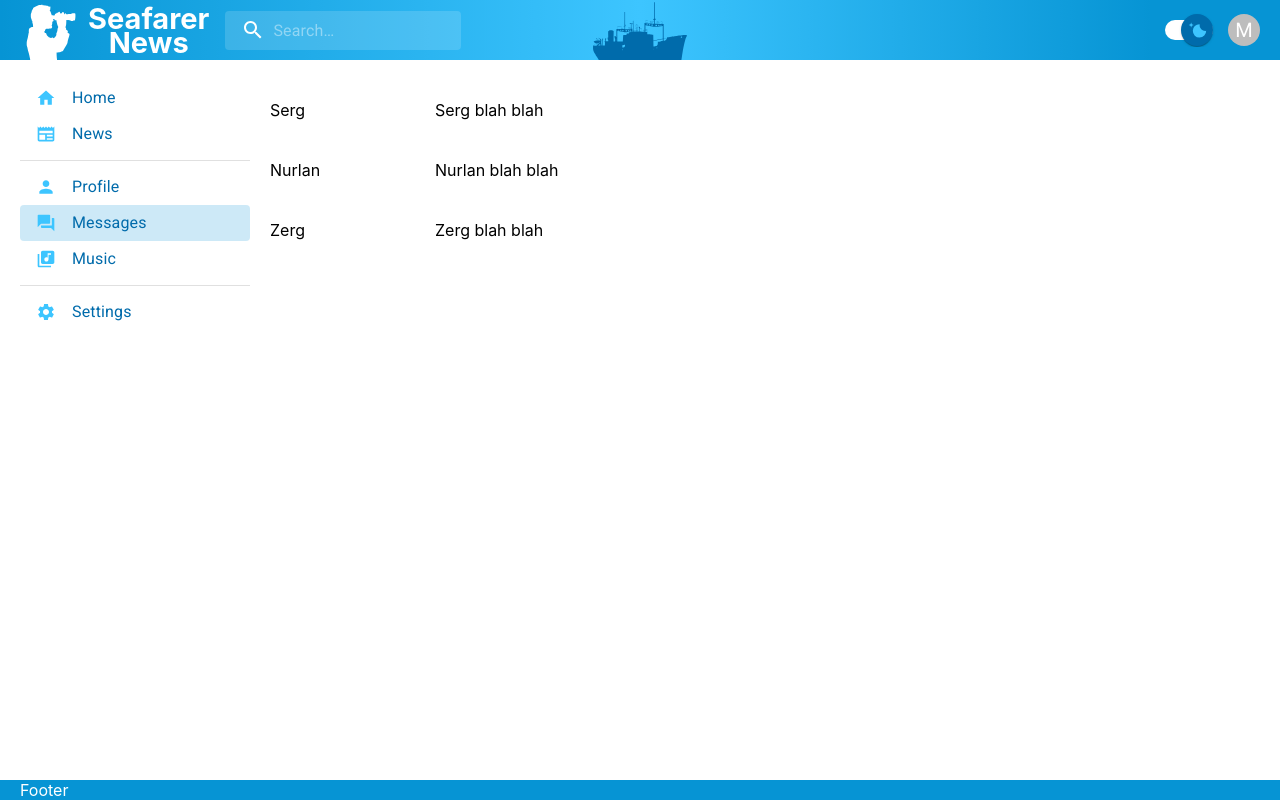
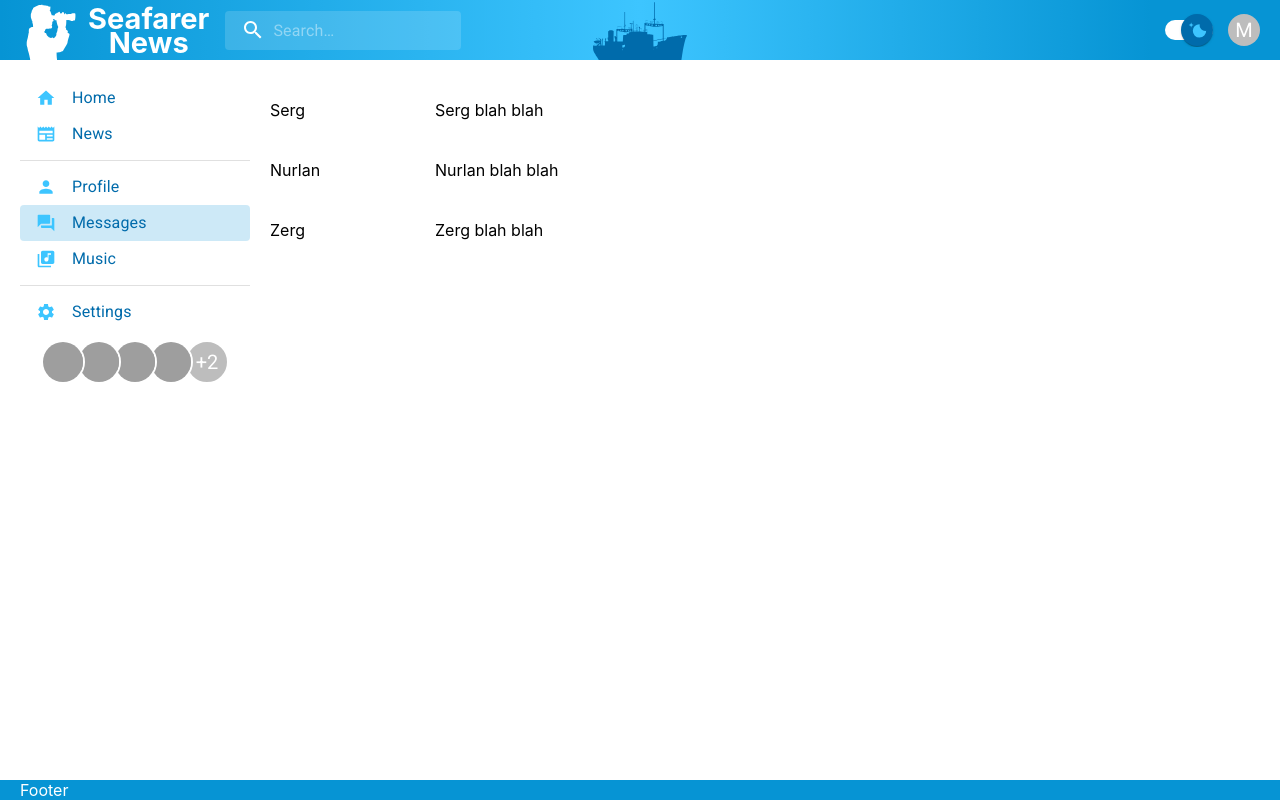
Before and after one commit to N9TMAN/SeafarerNews, a React (Create React App) app in the folder my-app/: page /messages in a window 1280 px wide. Built offline with nearby package versions, Linux system fonts and the light colour scheme; grey boxes are pictures that could not be loaded.

Commit message:
add state and remove data, create Friends component

```diff
--- a/my-app/src/App.js
+++ b/my-app/src/App.js
@@ -12,7 +12,7 @@ function App(props) {
       <ThemeProvider theme={theme}>
         <div className="app">
           <Header />
-          <Main postsData={props.postsData} dialogsData={props.dialogsData} messagesData={props.messagesData}/>
+          <Main state={props.appState}/>
           <Footer />
         </div>
       </ThemeProvider>
--- /dev/null
+++ b/my-app/src/components/Friends/Friend/Friend.jsx
@@ -0,0 +1,10 @@
+import { Avatar } from '@mui/material';
+import React from 'react';
+
+const Friend = (props) => {
+  return (
+    <Avatar alt={props.name} src="/static/images/avatar/1.jpg" />
+  )
+}
+
+export default Friend;
--- /dev/null
+++ b/my-app/src/components/Friends/Friends.jsx
@@ -0,0 +1,19 @@
+import React from 'react';
+import { AvatarGroup } from '@mui/material';
+import Friend from './Friend/Friend';
+import s from './Friends.module.css';
+
+const Friends = (props) => {
+  console.log(props, "friends")
+  let friendsRender = props.state.friendsData.map(friend => <Friend name={friend.name} />)
+
+  return (
+    <div className={s.box}>
+      <AvatarGroup total={friendsRender.length}>
+        {friendsRender}
+      </AvatarGroup>
+    </div>
+  )
+}
+
+export default Friends;
--- /dev/null
+++ b/my-app/src/components/Friends/Friends.module.css
@@ -0,0 +1,6 @@
+.box {
+  display: flex;
+  justify-content: center;
+  align-items: center;
+  margin: 10px 0;
+}
--- a/my-app/src/components/Main/Main.jsx
+++ b/my-app/src/components/Main/Main.jsx
@@ -8,6 +8,7 @@ import { Route, Routes } from 'react-router-dom';
 import News from './../News/News';
 import Music from './../Music/Music';
 import Settings from './../Settings/Settings';
+import Friends from './../Friends/Friends';
 
 // let headerStyleHeight = document.querySelector('.main');
 // let root = document.querySelector('.app');
@@ -15,16 +16,20 @@ import Settings from './../Settings/Settings';
 // console.log(root);
 
 const Main = (props) => {
+  console.log(props);
   return (
     <main className="main">
       <div className={`container ${s.container}`}>
-        <Navbar className={s.navbar} />
+        <div className={s.navbar}>
+          <Navbar />
+          <Friends state={props.state.friendsPage} />
+        </div>
         <div className={s.content}>
           <Routes>
             <Route path='/' element={<Home />} />
             <Route path='/news' element={<News />} />
-            <Route path='/profile' element={<Profile postsData={props.postsData} />} />
-            <Route path='/messages' element={<Messages dialogsData={props.dialogsData} messagesData={props.messagesData} />} />
+            <Route path='/profile' element={<Profile state={props.state.profilePage} />} />
+            <Route path='/messages' element={<Messages state={props.state.messagesPage} />} />
             <Route path='/music' element={<Music />} />
             <Route path='/settings' element={<Settings />} />
           </Routes>
--- a/my-app/src/components/Messages/Messages.jsx
+++ b/my-app/src/components/Messages/Messages.jsx
@@ -4,9 +4,9 @@ import Dialog from './Dialog/Dialog';
 import Message from './Message/Message';
 
 const Messages = (props) => {
-  let dialogsRender = props.dialogsData
+  let dialogsRender = props.state.dialogsData
   .map( dialog => <Dialog id={dialog.id} name={dialog.name} />);
-  let messagesRender = props.messagesData
+  let messagesRender = props.state.messagesData
   .map( message => <Message text={message.text} />);
 
   return (
--- a/my-app/src/components/Profile/MyPosts/MyPosts.jsx
+++ b/my-app/src/components/Profile/MyPosts/MyPosts.jsx
@@ -6,7 +6,7 @@ import { Button } from '@mui/material';
 import Post from './Post/Post';
 
 export default function MyPosts(props) {
-  let postsRender = props.postsData.map( post => <Post name={post.name} text={post.text} />)
+  let postsRender = props.state.map( post => <Post name={post.name} text={post.text} />)
 
   return (
     <div className="myposts">
--- a/my-app/src/components/Profile/Profile.jsx
+++ b/my-app/src/components/Profile/Profile.jsx
@@ -7,7 +7,7 @@ export default function Profile(props) {
   return (
     <div className="profile">
       <ProfileInfo />
-      <MyPosts postsData={props.postsData} />
+      <MyPosts state={props.state.postsData} />
     </div>
   )
 }
--- a/my-app/src/index.js
+++ b/my-app/src/index.js
@@ -3,27 +3,11 @@ import ReactDOM from 'react-dom';
 import './index.css';
 import App from './App';
 import reportWebVitals from './reportWebVitals';
-
-let postsData = [
-  {name: 'X', text: 'Gggggggg...'},
-  {name: 'Y', text: 'Ssssssss...'},
-];
-
-let dialogsData = [
-  {id: 1, name: 'Serg'},
-  {id: 2, name: 'Nurlan'},
-  {id: 3, name: 'Zerg'},
-];
-
-let messagesData = [
-  {id: 1, text: 'Serg blah blah'},
-  {id: 2, text: 'Nurlan blah blah'},
-  {id: 3, text: 'Zerg blah blah'},
-];
+import state from './redux/state';
 
 ReactDOM.render(
   <React.StrictMode>
-    <App postsData={postsData} dialogsData={dialogsData} messagesData={messagesData}/>
+    <App appState={state}/>
   </React.StrictMode>,
   document.getElementById('root')
 );
--- /dev/null
+++ b/my-app/src/redux/state.js
@@ -0,0 +1,35 @@
+let state = {
+  profilePage: {
+    postsData: [
+      {name: 'X', text: 'Gggggggg...'},
+      {name: 'Y', text: 'Ssssssss...'},
+      {name: 'W', text: 'wwwWWWWW...'},
+      {name: 'H', text: 'hhhhhhhhhhhHWWww...'},
+    ],
+  },
+  messagesPage: {
+    dialogsData: [
+      {id: 1, name: 'Serg'},
+      {id: 2, name: 'Nurlan'},
+      {id: 3, name: 'Zerg'},
+    ],
+    messagesData: [
+      {id: 1, text: 'Serg blah blah'},
+      {id: 2, text: 'Nurlan blah blah'},
+      {id: 3, text: 'Zerg blah blah'},
+    ]
+  },
+  friendsPage: {
+    friendsCount: 5,
+    friendsData: [
+      {name: 'Alex'},
+      {name: 'Sergey'},
+      {name: 'Igor'},
+      {name: 'Igor'},
+      {name: 'Igor'},
+      {name: 'Igor'},
+    ],
+  }
+}
+
+export default state;
```
Also changed, not shown: my-app/src/components/Home/Home.module.css (added), my-app/src/components/Home/Hpme.module.css (deleted).
